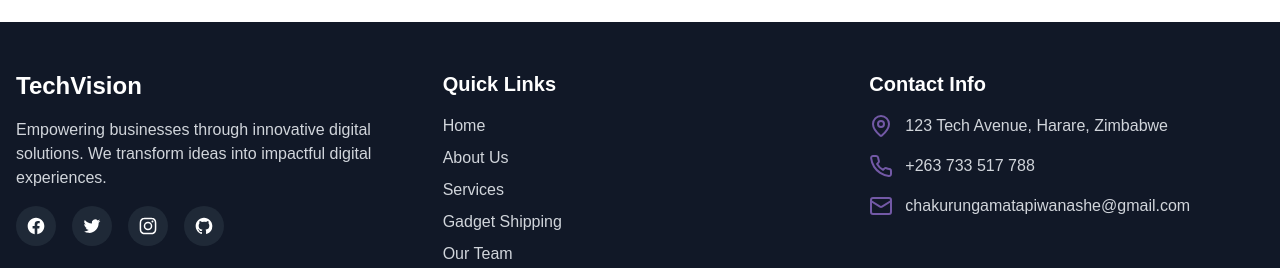
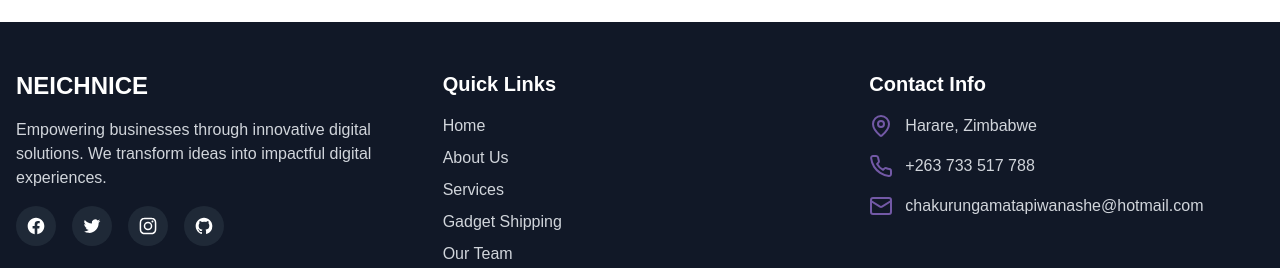
Before and after one commit to tapiwanashechakurungama/horizons, a React (Vite) app: page /team in a window 1280 px wide. Shown: the part 2470-2738 px from the top of the page. Built offline with nearby package versions, Linux system fonts and the light colour scheme.

Commit message:
Update Footer.tsx

```diff
--- a/src/components/Footer.tsx
+++ b/src/components/Footer.tsx
@@ -8,7 +8,7 @@ const Footer = () => {
       <div className="container mx-auto px-4">
         <div className="grid grid-cols-1 md:grid-cols-3 gap-8 mb-8">
           <div>
-            <h3 className="text-2xl font-bold mb-4">TechVision</h3>
+            <h3 className="text-2xl font-bold mb-4">NEICHNICE</h3>
             <p className="mb-4 text-gray-300">
               Empowering businesses through innovative digital solutions.
               We transform ideas into impactful digital experiences.
@@ -77,7 +77,7 @@ const Footer = () => {
               <li className="flex items-start">
                 <MapPin className="mr-3 h-6 w-6 text-primary flex-shrink-0" />
                 <span className="text-gray-300">
-                  123 Tech Avenue, Harare, Zimbabwe
+                  Harare, Zimbabwe
                 </span>
               </li>
               <li className="flex items-center">
@@ -86,7 +86,7 @@ const Footer = () => {
               </li>
               <li className="flex items-center">
                 <Mail className="mr-3 h-6 w-6 text-primary flex-shrink-0" />
-                <span className="text-gray-300">chakurungamatapiwanashe@gmail.com</span>
+                <span className="text-gray-300">chakurungamatapiwanashe@hotmail.com</span>
               </li>
             </ul>
           </div>
```
